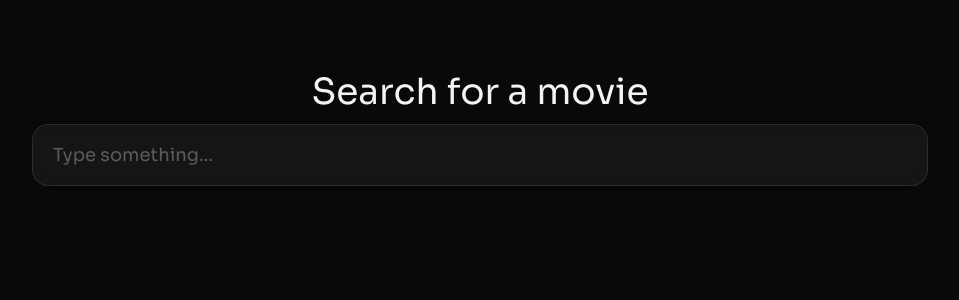
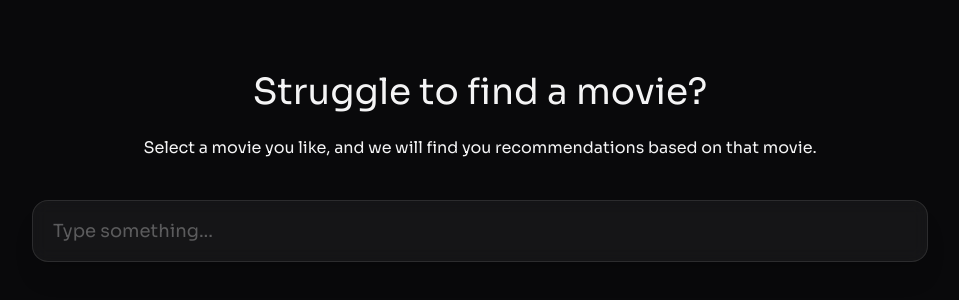
Before and after one commit to ahmedzsolt/movieweb, a React (Vite) app: page / in a window 1280 px wide. Shown: the part 128-428 px from the top of the page, without its empty margins (160-1119 px from the left). Built offline with nearby package versions, Linux system fonts and the light colour scheme.

Commit message:
Adjust text on frontpage

```diff
--- a/src/components/MovieSearch.tsx
+++ b/src/components/MovieSearch.tsx
@@ -34,8 +34,9 @@ function MovieSearch() {
     }, [searchInput]);
 
     return(
-        <div className="w-3/4 max-w-4xl">
-            <h1 className="text-center mb-3 text-4xl mt-10">Search for a movie</h1>
+        <div className="w-[90%] max-w-4xl">
+            <h1 className="text-center text-4xl mt-10">Struggle to find a movie?</h1>
+            <p className="text-center mt-6 mb-10 text-base">Select a movie you like, and we will find you recommendations based on that movie.</p>
             <input type="text" placeholder="Type something..." value={searchInput} onChange={event => setSearchInput(event.target.value)} className="w-full rounded-2xl border border-white/10 bg-white/5 px-5 py-4 text-lg text-white placeholder-white/30 shadow-xl backdrop-blur outline-none transition-all focus:border-white/30 focus:bg-white/10 focus:ring-2 focus:ring-white/10" />
             <div className="pt-4 px-4">
                 {
```
